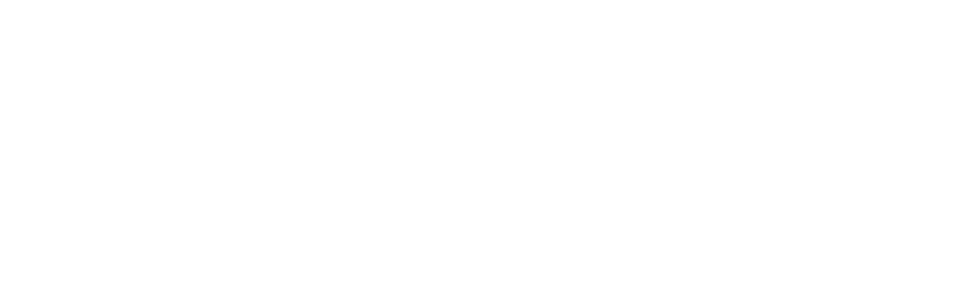
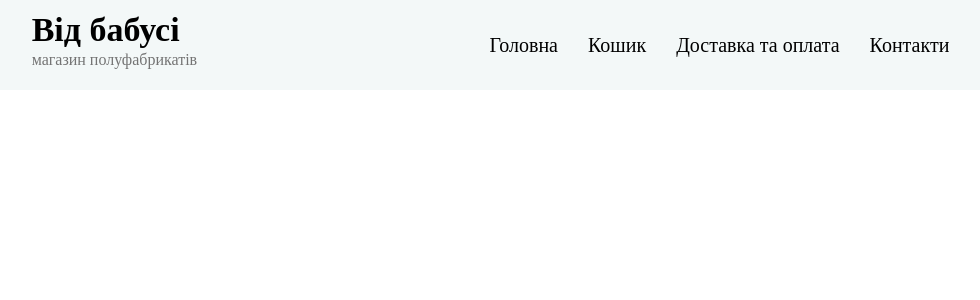
Before and after one commit to bassb0osted/reactjs-product-site, a React (Create React App) app: page / in a window 1280 px wide. Shown: the top 300 px of the page, without its empty margins (142-1122 px from the left). Built offline with nearby package versions, Linux system fonts and the light colour scheme.

Commit message:
Added header

```diff
--- a/src/App.js
+++ b/src/App.js
@@ -1,8 +1,9 @@
+import Home from "./pages/home/home";
 
 function App() {
   return (
     <div className="App">
-
+        <Home />
     </div>
   );
 }
--- /dev/null
+++ b/src/commonComponents/Header.jsx
@@ -0,0 +1,31 @@
+import './styles.css'
+
+export default function Header() {
+    return(
+        <header className = 'header'>
+
+            <div className = 'wrapper'>
+
+                <div className = 'header-container'>
+
+                    <div className = 'logo'>
+                        <h1>Від бабусі</h1>
+                        <p>магазин полуфабрикатів</p>
+                    </div>
+
+                    <nav className = 'header-menu'>
+                        <ul>
+                            <li><a href = '#'>Головна</a></li>
+                            <li><a href = '#'>Кошик</a></li>
+                            <li><a href = '#'>Доставка та оплата</a></li>
+                            <li><a href = '#'>Контакти</a></li>
+                        </ul>
+                    </nav>
+
+                </div>
+
+            </div>
+
+        </header>
+    );
+}
--- /dev/null
+++ b/src/commonComponents/styles.css
@@ -0,0 +1,101 @@
+/*--Header--*/
+.header {
+    background: rgba(155, 199, 193, 0.12);
+}
+
+.header-container {
+    display: flex;
+    justify-content: space-around;
+    align-items: center;
+    flex-direction: row;
+    flex-wrap: wrap;
+
+    padding: 15px 20px;
+}
+
+/*Logo*/
+.logo {
+    flex-direction: column;
+    align-items: center;
+    flex-wrap: nowrap;
+
+    white-space: nowrap;
+
+    line-height: 30px;
+}
+
+.logo > h1 {
+    font-family: Segoe Script;
+    font-size: 34px;
+    font-weight: 700;
+}
+
+.logo > p {
+    font-weight: 500;
+    color: #747474;
+}
+
+/*Header menu*/
+.header-menu > ul{
+    list-style-type: none;
+
+    display: flex;
+    flex-direction: row;
+    justify-content: center;
+    align-items: center;
+    flex-wrap: wrap;
+}
+
+.header-menu li {
+    padding: 0 15px;
+    white-space: nowrap;
+}
+
+.header-menu li a {
+    font-weight: 500;
+    font-size: 20px;
+
+    color: #000 !important;
+    text-decoration: none;
+
+    position: relative;
+}
+
+.header-menu li a::before {
+    content: "";
+
+    width: 100%;
+    height: 0px;
+    bottom: -5px;
+
+    border-radius: 4px;
+
+    background-color: #558881;
+
+    transition: all 0.3s ease-in-out;
+    visibility: hidden;
+
+    position: absolute;
+}
+
+.header-menu li a:hover::before {
+    visibility: visible;
+    height: 5px;
+}
+
+@media all and (max-width: 1200px) {
+
+    .header-menu li {
+        padding: 6px;
+    }
+}
+
+@media all and (max-width: 800px) {
+
+}
+
+@media all and (max-width: 320px) {
+    .header-menu > ul {
+        flex-direction: column;
+    }
+}
--- a/src/index.css
+++ b/src/index.css
@@ -1,13 +1,69 @@
 body {
   margin: 0;
-  font-family: -apple-system, BlinkMacSystemFont, 'Segoe UI', 'Roboto', 'Oxygen',
-    'Ubuntu', 'Cantarell', 'Fira Sans', 'Droid Sans', 'Helvetica Neue',
-    sans-serif;
+
+  font-family: Rubik;
+  font-weight: 400;
+  font-size: 16px;
+
   -webkit-font-smoothing: antialiased;
   -moz-osx-font-smoothing: grayscale;
+
+  background-color: white;
 }
 
 code {
   font-family: source-code-pro, Menlo, Monaco, Consolas, 'Courier New',
     monospace;
 }
+
+*,
+*::before,
+*::after {
+  box-sizing: border-box;
+}
+
+ul[class],
+ol[class] {
+  padding: 0;
+}
+
+body,
+h1,
+h2,
+h3,
+h4,
+p,
+ul[class],
+ol[class],
+li,
+figure,
+figcaption,
+blockquote,
+dl,
+dd {
+  margin: 0;
+  margin-block-start: 0;
+  margin-block-end: 0;
+}
+
+ul[class],
+ol[class] {
+  list-style: none;
+}
+
+input,
+button,
+textarea,
+select {
+  font: inherit;
+}
+
+ul, li {
+  margin-block-start: 0;
+  margin-block-end: 0;
+  padding-inline-start: 0;
+}
+
+a {text-decoration: none}
+
+@import url('https://fonts.googleapis.com/css2?family=Rubik:wght@400;500;700&display=swap');
--- /dev/null
+++ b/src/pages/home/home.css
@@ -0,0 +1,4 @@
+.wrapper {
+    max-width: 1800px;
+    padding: 0 15px;
+}
--- /dev/null
+++ b/src/pages/home/home.jsx
@@ -0,0 +1,11 @@
+import './home.css';
+
+import Header from '../../commonComponents/Header';
+
+export default function Home() {
+    return(
+        <div>
+            <Header />
+        </div>
+    );
+}
```
